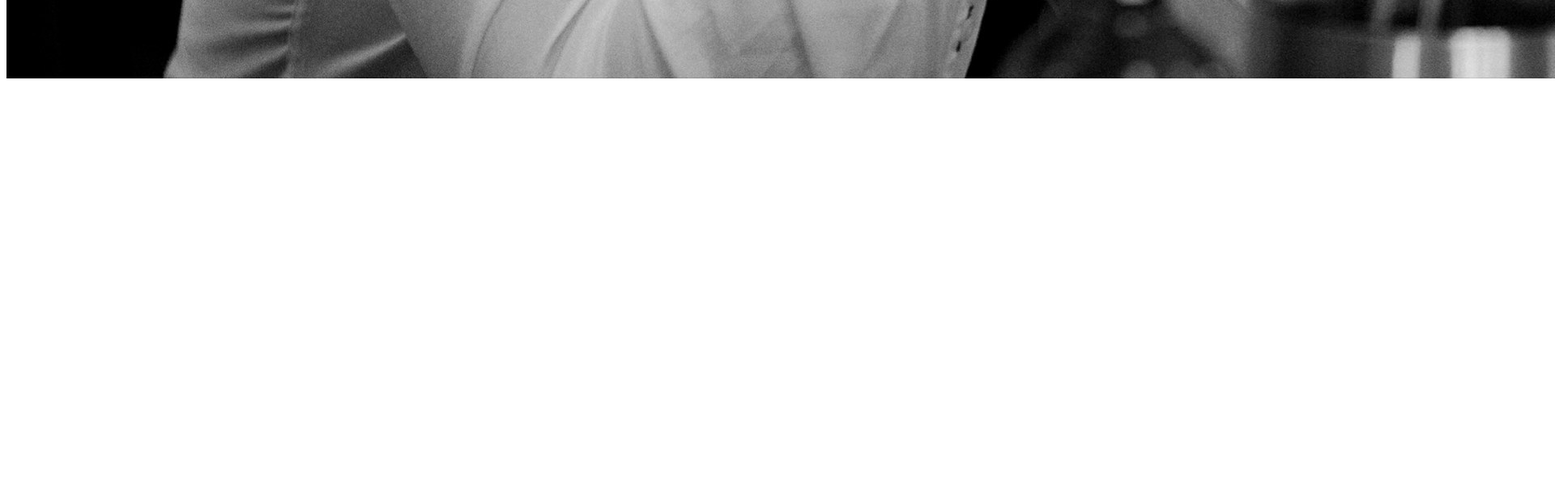
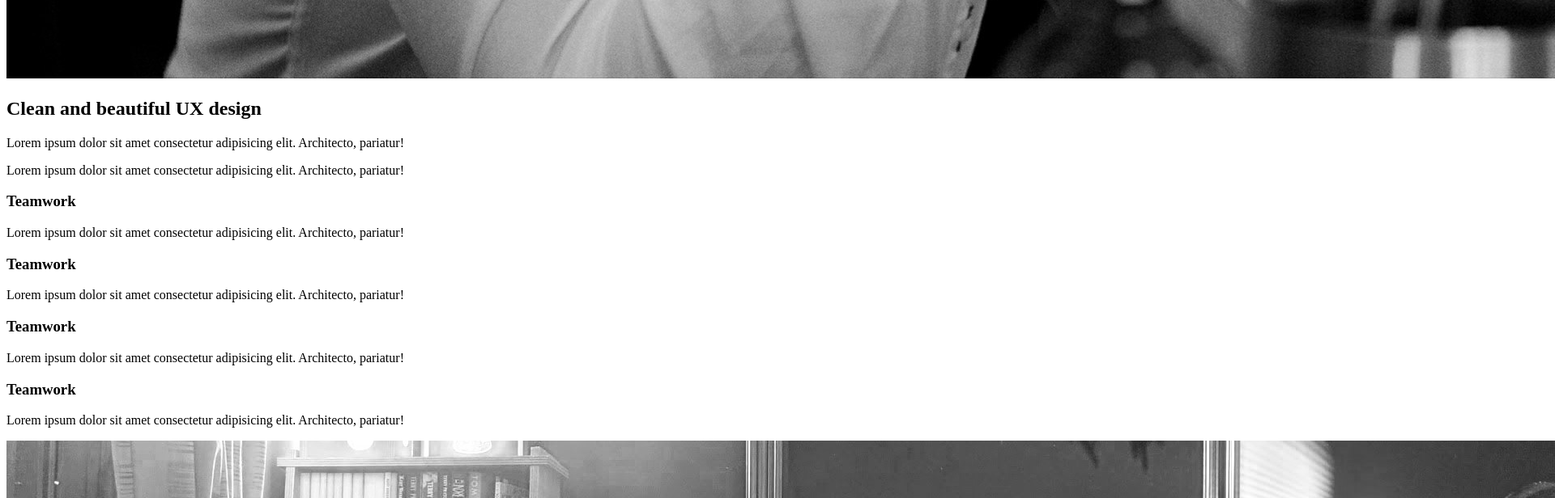
Before and after one commit to Sean-Mc-Mahon/Sean_McMahon-Portfolio, a React (Create React App) app: page / in a window 1280 px wide. Shown: the part 2120-2736 px from the top of the page at 81% size, 1920 px wide, since content can reach past the window. Before the commit the page ends 2229 px from the top, so only its background shows below. Built offline with nearby package versions, Linux system fonts and the light colour scheme.

Commit message:
services section added

```diff
--- /dev/null
+++ b/src/components/ServicesSection.js
@@ -0,0 +1,50 @@
+import React from 'react'
+//import Images
+import me3 from '../img/me3.jpg'
+
+function ServicesSection() {
+    return (
+        <div className="services">
+            <div className="description">
+                <h2>Clean and <span>beautiful</span>  UX design</h2>
+                <div className="cards">
+                    <div className="card">
+                        <div className="icon"></div>
+                        <p>Lorem ipsum dolor sit amet consectetur adipisicing elit. Architecto, pariatur!</p>
+                    </div>
+                    <div className="card">
+                        <div className="icon"></div>
+                        <p>Lorem ipsum dolor sit amet consectetur adipisicing elit. Architecto, pariatur!</p>
+                    </div>
+                    <div className="card">
+                        <div className="icon">
+                            <h3>Teamwork</h3>
+                        </div>
+                        <p>Lorem ipsum dolor sit amet consectetur adipisicing elit. Architecto, pariatur!</p>
+                    </div>
+                    <div className="card">
+                        <div className="icon">
+                            <h3>Teamwork</h3>
+                        </div>
+                        <p>Lorem ipsum dolor sit amet consectetur adipisicing elit. Architecto, pariatur!</p>
+                    </div>
+                    <div className="card">
+                        <div className="icon">
+                            <h3>Teamwork</h3>
+                        </div>
+                        <p>Lorem ipsum dolor sit amet consectetur adipisicing elit. Architecto, pariatur!</p>
+                    </div>
+                    <div className="card">
+                        <div className="icon">
+                            <h3>Teamwork</h3>
+                        </div>
+                        <p>Lorem ipsum dolor sit amet consectetur adipisicing elit. Architecto, pariatur!</p>
+                    </div>
+                </div>
+            </div>
+            <img src={me3} alt="3 of me" />
+        </div>
+    )
+}
+
+export default ServicesSection
--- a/src/pages/AboutUs.js
+++ b/src/pages/AboutUs.js
@@ -1,11 +1,15 @@
 import React from 'react'
 //Page Components
 import AboutSection from '../components/AboutSection'
+import ServiceSection from '../components/ServicesSection'
 
 const AboutUs = () => {
     return (
-        <AboutSection/>
+    <>
+        <AboutSection />
+        <ServiceSection/>
+    </>
     )
-}
+};
 
 export default  AboutUs;
```
Also changed, not shown: src/img/me3.jpg (added).
